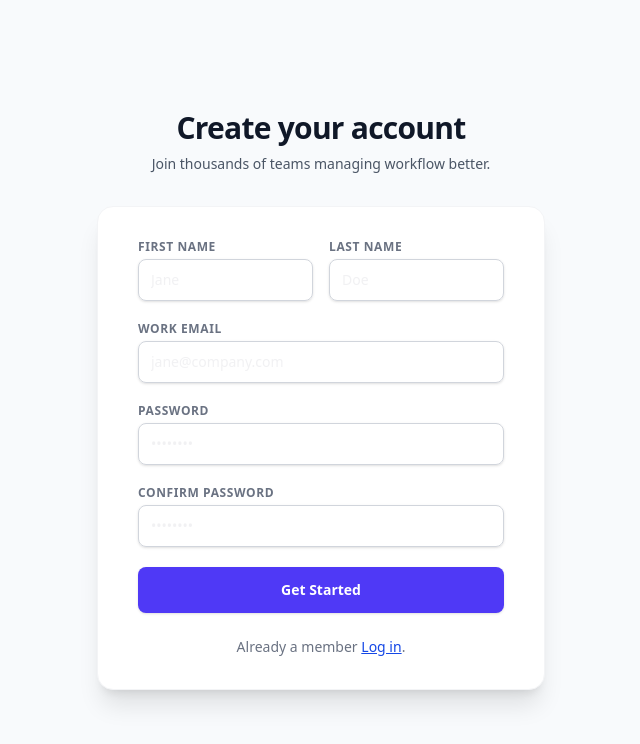
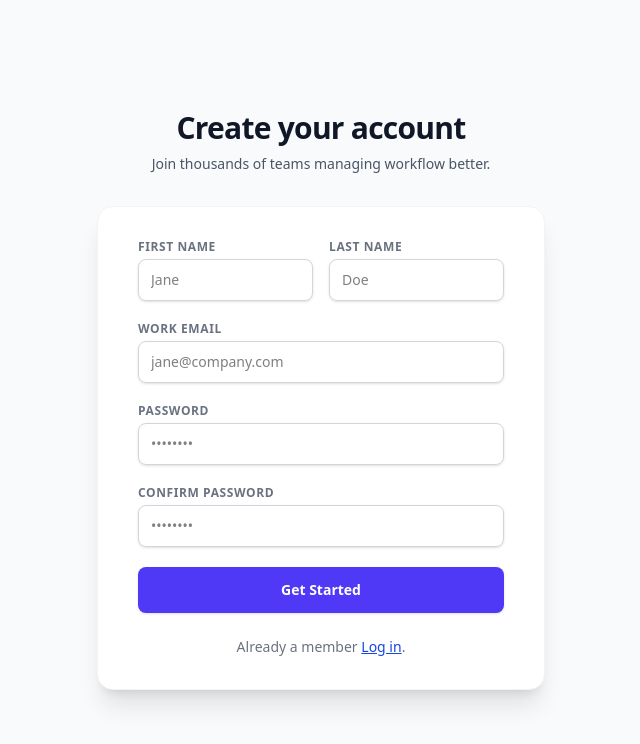
Before and after one commit to DevvratSharma026/RepoLens, a React app in the folder frontend/: page /signup in a window 1280 px wide. Shown: the top 744 px of the page, without its empty margins (319-959 px from the left). Built offline with nearby package versions, Linux system fonts and the light colour scheme; the HTML template or start-up script is replaced by a standard one.

Commit message:
text to black in sign up

```diff
--- /dev/null
+++ b/frontend/src/components/LandingPageComponents/Footer.jsx
@@ -0,0 +1,9 @@
+import React from 'react'
+
+const Footer = () => {
+  return (
+    <div>Footer</div>
+  )
+}
+
+export default Footer
--- a/frontend/src/pages/LandingPage.jsx
+++ b/frontend/src/pages/LandingPage.jsx
@@ -2,6 +2,7 @@ import React from 'react'
 import Navbar from '../components/LandingPageComponents/Navbar'
 import HeroSection from '../components/LandingPageComponents/HeroSection'
 import HeroSectionTwo from '../components/LandingPageComponents/HeroSectionTwo'
+import Footer from '../components/LandingPageComponents/Footer'
 
 const LandingPage = () => {
   return (
@@ -9,6 +10,7 @@ const LandingPage = () => {
       <Navbar />
       <HeroSection />
       <HeroSectionTwo />
+      <Footer />
     </div>
   )
 }
--- a/frontend/src/pages/Signup.jsx
+++ b/frontend/src/pages/Signup.jsx
@@ -43,7 +43,7 @@ const Signup = () => {
   };
 
   return (
-    <div className='min-h-screen bg-slate-50 flex flex-col justify-center py-12 px-6 lg:px-8'>
+    <div className='min-h-screen bg-slate-50 flex flex-col justify-center py-12 px-6 lg:px-8 text-black'>
       <div className='sm:mx-auto sm:w-full sm:max-w-md'>
         <h2 className='text-center text-3xl font-extrabold text-gray-900 tracking-tight'>
           Create your account
```
